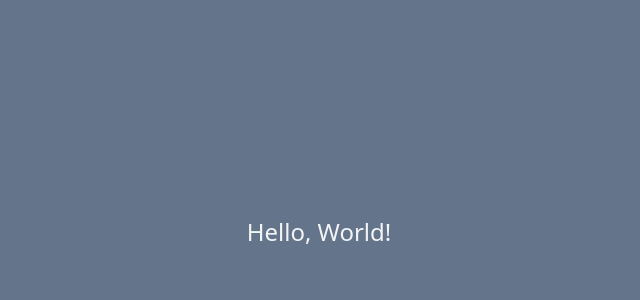
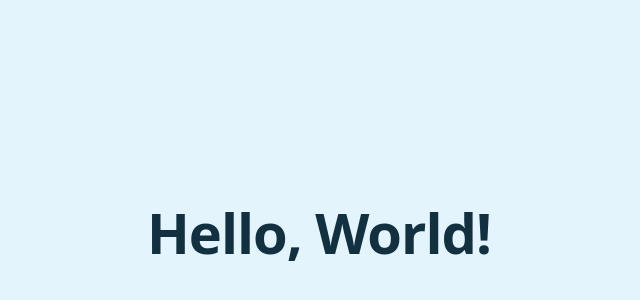
Before and after one commit to danmlarsen/fm-mortgage-repayment-calculator, a React (Vite) app: page / in a window 1280 px wide. Shown: the part 168-468 px from the top of the page, without its empty margins (321-961 px from the left). Built offline with nearby package versions, Linux system fonts and the light colour scheme; a web font is replaced by a local one.

Commit message:
Design system

```diff
--- a/index.html
+++ b/index.html
@@ -11,7 +11,7 @@
     <meta name="viewport" content="width=device-width, initial-scale=1.0" />
     <title>Mortgage repayment calculator</title>
   </head>
-  <body>
+  <body class="bg-slate-100 text-slate-900">
     <div id="root"></div>
     <script type="module" src="/src/main.tsx"></script>
   </body>
--- a/package.json
+++ b/package.json
@@ -1,5 +1,5 @@
 {
-  "name": "fm-mortage-repayment-calculator",
+  "name": "fm-mortgage-repayment-calculator",
   "private": true,
   "version": "0.0.0",
   "type": "module",
--- a/src/App.tsx
+++ b/src/App.tsx
@@ -1,7 +1,7 @@
 function App() {
   return (
-    <div className="grid min-h-screen place-items-center bg-slate-500 text-2xl text-gray-100">
-      Hello, World!
+    <div className="grid min-h-screen place-items-center">
+      <h1 className="text-3xl">Hello, World!</h1>
     </div>
   );
 }
--- a/tailwind.config.js
+++ b/tailwind.config.js
@@ -8,6 +8,67 @@ export default {
       fontFamily: {
         sans: ["Plus Jakarta Sans", ...defaultTheme.fontFamily.sans],
       },
+      colors: {
+        lime: "#D8DB2F",
+        slate: {
+          900: "#133041",
+          700: "#4E6E7E",
+          500: "#6B94A8",
+          300: "#9ABED5",
+          100: "#E4F4FD",
+        },
+        red: "#D73328",
+      },
+    },
+    fontSize: {
+      sm: [
+        "0.875rem",
+        {
+          lineHeight: "1.5",
+          letterSpacing: "0",
+          fontWeight: "600",
+        },
+      ],
+      base: [
+        "1rem",
+        {
+          lineHeight: "1.5",
+          letterSpacing: "0",
+          fontWeight: "600",
+        },
+      ],
+      xl: [
+        "1.125rem",
+        {
+          lineHeight: "1.25",
+          letterSpacing: "-1px",
+          fontWeight: "700",
+        },
+      ],
+      "2xl": [
+        "1.5rem",
+        {
+          lineHeight: "1.25",
+          letterSpacing: "-1px",
+          fontWeight: "700",
+        },
+      ],
+      "3xl": [
+        "3.5rem",
+        {
+          lineHeight: "1.25",
+          letterSpacing: "-1px",
+          fontWeight: "700",
+        },
+      ],
+    },
+    spacing: {
+      500: "2.5rem",
+      400: "2rem",
+      300: "1.5rem",
+      200: "1rem",
+      150: "0.75rem",
+      100: "0.5rem",
     },
   },
   plugins: [],
```
